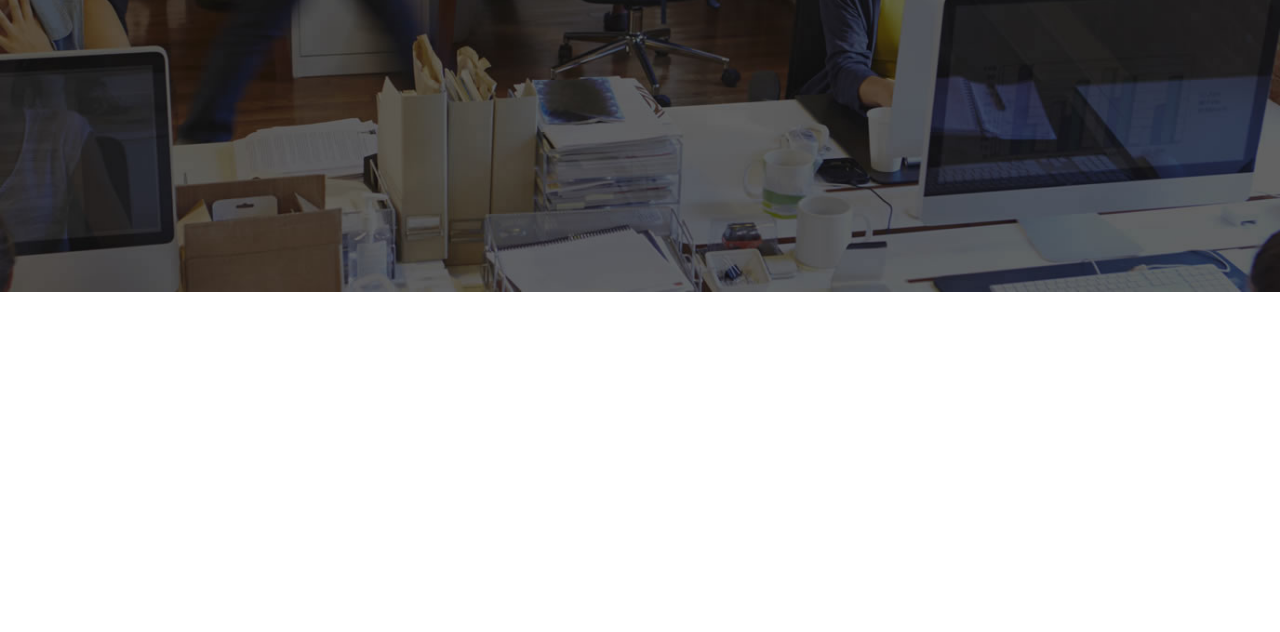
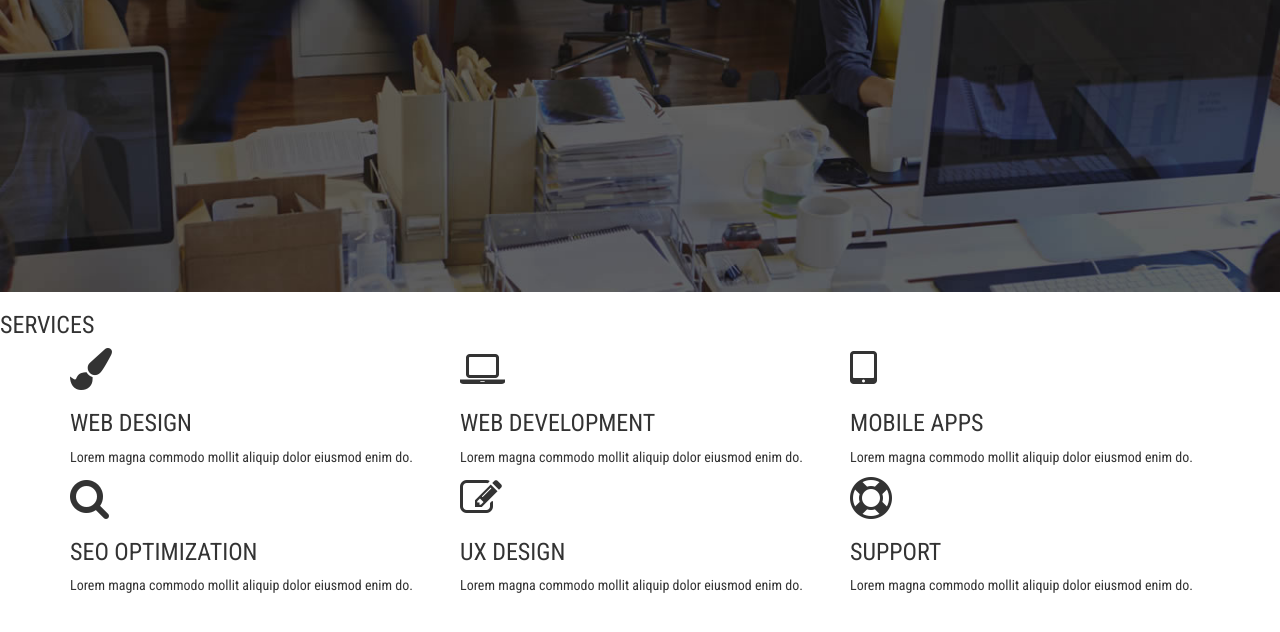
Before and after one commit to oneandwholly/calico, a plain HTML site: page index.html in a window 1280 px wide. Shown: the part 508-1140 px from the top of the page. Drawn offline with Linux system fonts and the light colour scheme.

Commit message:
add html structure for services section

```diff
--- a/index.html
+++ b/index.html
@@ -54,6 +54,144 @@
 
           </div>
 
+        </div>
+
+      </div>
+
+    </div>
+
+    </div>
+
+  </section>
+
+  <!-- Services -->
+
+  <section>
+
+    <div class="content-box">
+      <div class="content-title">
+        <h3>Services</h3>
+        <div class="content-title-underline"></div>
+
+      </div>
+
+      <div class="container">
+
+        <div class="row">
+
+          <div class="col-md-4">
+
+            <div class="service-item">
+
+              <div class="service-item-icon">
+                <i class="fa fa-paint-brush fa-3x"></i>
+              </div>
+
+              <div class="service-item-title">
+                <h3>Web Design</h3>
+              </div>
+
+              <div class="service-item-desc">
+                <p>Lorem magna commodo mollit aliquip dolor eiusmod enim do.</p>
+              </div>
+
+            </div>
+
+          </div>
+          <div class="col-md-4">
+
+            <div class="service-item">
+
+              <div class="service-item-icon">
+                <i class="fa fa-laptop fa-3x"></i>
+              </div>
+
+              <div class="service-item-title">
+                <h3>Web Development</h3>
+              </div>
+
+              <div class="service-item-desc">
+                <p>Lorem magna commodo mollit aliquip dolor eiusmod enim do.</p>
+              </div>
+
+            </div>
+
+          </div>
+          <div class="col-md-4">
+
+            <div class="service-item">
+
+              <div class="service-item-icon">
+                <i class="fa fa-tablet fa-3x"></i>
+              </div>
+
+              <div class="service-item-title">
+                <h3>Mobile Apps</h3>
+              </div>
+
+              <div class="service-item-desc">
+                <p>Lorem magna commodo mollit aliquip dolor eiusmod enim do.</p>
+              </div>
+
+            </div>
+
+          </div>
+          <div class="col-md-4">
+
+            <div class="service-item">
+
+              <div class="service-item-icon">
+                <i class="fa fa-search fa-3x"></i>
+              </div>
+
+              <div class="service-item-title">
+                <h3>SEO Optimization</h3>
+              </div>
+
+              <div class="service-item-desc">
+                <p>Lorem magna commodo mollit aliquip dolor eiusmod enim do.</p>
+              </div>
+
+            </div>
+
+          </div>
+          <div class="col-md-4">
+
+            <div class="service-item">
+
+              <div class="service-item-icon">
+                <i class="fa fa-pencil-square-o fa-3x"></i>
+              </div>
+
+              <div class="service-item-title">
+                <h3>UX Design</h3>
+              </div>
+
+              <div class="service-item-desc">
+                <p>Lorem magna commodo mollit aliquip dolor eiusmod enim do.</p>
+              </div>
+
+            </div>
+
+          </div>
+          <div class="col-md-4">
+
+            <div class="service-item">
+
+              <div class="service-item-icon">
+                <i class="fa fa-life-ring fa-3x"></i>
+              </div>
+
+              <div class="service-item-title">
+                <h3>Support</h3>
+              </div>
+
+              <div class="service-item-desc">
+                <p>Lorem magna commodo mollit aliquip dolor eiusmod enim do.</p>
+              </div>
+
+            </div>
+
           </div>
 
         </div>
```
